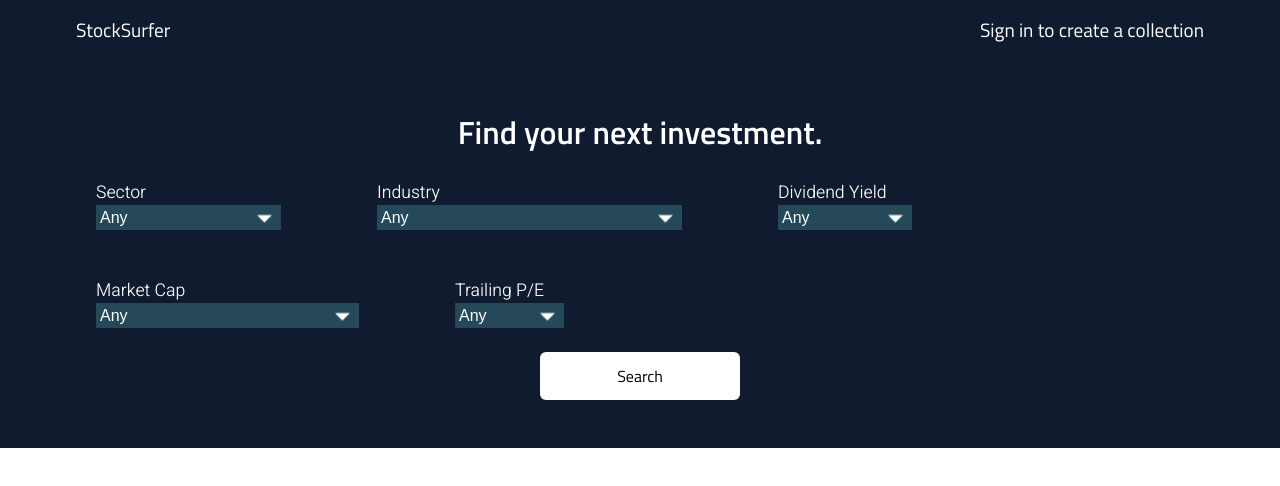
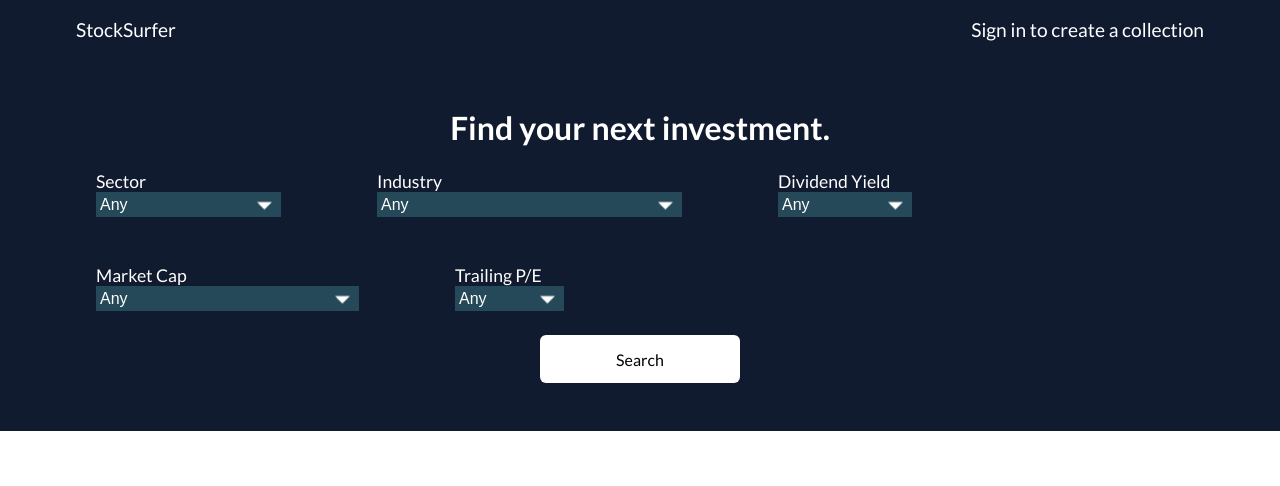
Before and after one commit to henryliang2/stock-screener, a React (Create React App) app: page /search in a window 1280 px wide. Shown: the top 486 px of the page. Built offline with nearby package versions, Linux system fonts and the light colour scheme.

Commit message:
changed font styling

```diff
--- a/src/App.css
+++ b/src/App.css
@@ -1,5 +1,8 @@
-@import url('https://fonts.googleapis.com/css2?family=Heebo:wght@300&display=swap');
-@import url('https://fonts.googleapis.com/css2?family=Titillium+Web:wght@200;300;400;600&display=swap');
+@import url('https://fonts.googleapis.com/css2?family=Lato:wght@300;400;700&display=swap');
+
+body {
+  font-family: 'Lato', 'Arial', 'sans-serif';
+}
 
 a {
   color: inherit;
@@ -22,7 +25,7 @@ a {
 }
 
 .profile__button {
-  font-family: 'Titillium Web', 'Heebo', 'Arial', 'sans-serif';
+  font-family: 'inherit';
   font-size: 1rem;
   background: #111b30;
   margin: auto;
--- a/src/components/Company.js
+++ b/src/components/Company.js
@@ -95,10 +95,6 @@ const Company = (props) => {
           }
         </div>
       </div>
-
-    <button onClick={() => {console.log(companyProfile)}}>companyProfile</button>
-    <button onClick={() => {console.log(newsArticles)}}>newsArticles</button>
-
     </div>
   );
 
--- a/src/styles/Company.css
+++ b/src/styles/Company.css
@@ -1,12 +1,14 @@
-@import url('https://fonts.googleapis.com/css2?family=Heebo:wght@300;600&display=swap');
+@import url('https://fonts.googleapis.com/css2?family=Lato:wght@300;400;700&display=swap');
 
 .company {
   margin: auto;
   width: 100%;
   max-width: 1200px;
+  font-family: 'Lato', 'Arial', 'sans-serif';
 }
 
 .company__header {
+  font-family: 'Lato', 'Arial', 'sans-serif';
   display: flex;
   justify-content: space-between;
   margin: 24px;
@@ -36,14 +38,14 @@
 }
 
 .company__headerinfo {
-  font-family: 'Heebo', 'Arial', 'sans-serif';
+  font-family: 'Lato', 'Arial', 'sans-serif';
   margin-left: 48px;
   display: inline-block;
   padding-top: 12px;
 }
 
 .company__description {
-  font-family: 'Titillium Web', 'Heebo', 'Arial', 'Helvetica', 'sans-serif';
+  font-family: 'Lato', 'Arial', 'sans-serif';
   font-weight: 300;
   padding-right: 48px;
 }
@@ -53,27 +55,27 @@
 }
 
 .company__name {
-  font-family: 'Titillium Web', 'Heebo', 'Arial', 'Helvetica', 'sans-serif';
+  font-family: 'Lato', 'Arial', 'sans-serif';
   font-weight: 400;
   font-size: 2.6rem;
 }
 
 .company__symbol {
-  font-family: inherit;
+  font-family: 'Lato', 'Arial', 'sans-serif';
   font-size: 1.2rem;
   color: #888;
   display: inline-block;
 }
 
 .company__price {
-  font-family: inherit;
+  font-family: 'Lato', 'Arial', 'sans-serif';
   font-size: 1.2rem;
   display: inline-block;
   margin-left: 48px;
 }
 
 .company__priceChange {
-  font-family: inherit;
+  font-family: 'Lato', 'Arial', 'sans-serif';
   font-size: 1.2rem;
   display: inline-block;
   margin-left: 6px;
@@ -82,9 +84,11 @@
 .company__info {
   display: grid;
   grid-template-columns: 1fr 1fr;
+  font-family: 'Lato', 'Arial', 'sans-serif';
 }
 
 .company__info-line {
+  font-family: 'Lato', 'Arial', 'sans-serif';
   margin-top: 12px;
 }
 
@@ -95,7 +99,7 @@
 }
 
 .fundamentals__container {
-  font-family: 'Heebo', 'Arial', 'sans-serif';
+  font-family: 'Lato', 'Arial', 'sans-serif';
   display: inline-block;
   margin: 0 24px;
   align-self: center;
@@ -107,7 +111,7 @@
 
 .article {
   opacity: 0;
-  font-family: 'Titillium Web', 'Heebo', 'Arial', 'Helvetica', 'sans-serif';
+  font-family: 'Lato', 'Arial', 'sans-serif';
   display: flex;
   margin-bottom: 24px;
 }
@@ -121,9 +125,9 @@
 }
 
 .article__headline {
-  font-family: inherit;
+  font-family: 'Lato', 'Arial', 'sans-serif';
   font-size: 1.1rem;
-  font-weight: 600;
+  font-weight: 700;
 }
 
 .article__headline > a:hover {
@@ -131,13 +135,13 @@
 }
 
 .article__summary {
-  font-family: inherit;
+  font-family: 'Lato', 'Arial', 'sans-serif';
   font-weight: 300;
   font-size: 0.9rem;
 }
 
 .article__source {
-  font-family: inherit;
+  font-family: 'Lato', 'Arial', 'sans-serif';
   font-size: 0.9rem;
   color: #888;
 }
--- a/src/styles/CompanyCard.css
+++ b/src/styles/CompanyCard.css
@@ -1,7 +1,7 @@
 
 .company-card {
   padding: 24px;
-  font-family: 'Titillium Web', 'Heebo', 'Arial', 'Helvetica', 'sans-serif';
+  font-family: inherit;
   background: white;
   border-radius: 6px;
   display: grid;
@@ -110,8 +110,8 @@
 }
 
 .profile__resultcount {
-  font-family: 'Titillium Web', 'Heebo', 'Arial', 'Helvetica', 'sans-serif';
-  font-weight: 600;
+  font-family: 'inherit';
+  font-weight: 700;
   font-size: 3rem;
   width: 90vw;
   max-width: 1200px;
@@ -121,8 +121,9 @@
 .company-card__button {
   display: block;
   margin-top: 12px;
+  padding: 2px 6px;
   color: white;
-  font-family: 'Titillium Web', 'Heebo', 'Arial', 'Helvetica', 'sans-serif';
+  font-family: 'Lato', 'Arial', 'sans-serif';
   font-size: 0.9rem;
   border: none;
   border-radius: 6px;
--- a/src/styles/Landing.css
+++ b/src/styles/Landing.css
@@ -18,16 +18,19 @@
 
   justify-content: center;
   align-items: center;
-  font-family: 'Titillium Web', 'Heebo', 'Arial', 'Helvetica', 'sans-serif';
+  font-family: inherit;
   color: white;
 }
 
 .landing__title {
   font-size: 3.6rem;
+  font-weight: 700;
 }
 
 .landing__desc {
   font-size: 1.8rem;
+  font-weight: 300;
+  margin-bottom: 48px;
 }
 
 .landing__image > img {
@@ -40,7 +43,7 @@
   width: 240px;
   height: 48px;
   background: white;
-  font-family: 'Titillium Web', 'Heebo', 'Arial', 'Helvetica', 'sans-serif';
+  font-family: inherit;
   color: #222;
   border-radius: 4px;
   font-size: 1.1rem;
--- a/src/styles/Navigation.css
+++ b/src/styles/Navigation.css
@@ -15,7 +15,7 @@
 }
 
 .nav__logo {
-  font-family: 'Titillium Web', 'Heebo', 'Arial', 'Helvetica', 'sans-serif';
+  font-family: inherit;
   font-size: 1.2rem;
   color: white;
   line-height: 60px;
@@ -32,7 +32,7 @@
 }
 
 .nav__collection-button {
-  font-family: 'Titillium Web', 'Heebo', 'Arial', 'Helvetica', 'sans-serif';
+  font-family: inherit;
   color: black;
   height: 60px;
   padding: 0 12px;
@@ -58,7 +58,7 @@
 
 .nav__user {
   display: flex;
-  font-family: 'Titillium Web', 'Heebo', 'Arial', 'Helvetica', 'sans-serif';
+  font-family: inherit;
   line-height: 60px;
   color: white;
 }
--- a/src/styles/SearchForm.css
+++ b/src/styles/SearchForm.css
@@ -1,7 +1,7 @@
-@import url('https://fonts.googleapis.com/css2?family=Heebo:wght@300&display=swap');
+@import url('https://fonts.googleapis.com/css2?family=Lato:wght@300;400;700&display=swap');
 
 option {
-  font-family: 'Heebo', 'Arial', 'sans-serif';
+  font-family: 'Lato', 'Arial', 'sans-serif';
   font-size: 1rem;
 }
 
@@ -15,8 +15,8 @@ option {
   display: block;
   text-align: center;
   margin: auto;
-  font-family: 'Titillium Web', 'Heebo', 'Arial', 'sans-serif';
-  font-weight: 600;
+  font-family: 'Lato', 'Arial', 'sans-serif';
+  font-weight: 700;
   font-size: 2rem;
   color: white;
 }
@@ -37,7 +37,7 @@ option {
 .searchform__submit-button {
   min-width: 200px;
   min-height: 48px;
-  font-family: 'Titillium Web', 'Heebo', 'Arial', 'sans-serif';
+  font-family: inherit;
   font-size: 1rem;
   color: black;
   background: white;
@@ -68,7 +68,7 @@ option {
 }
 
 label {
-  font-family: 'Heebo', 'Arial', 'sans-serif';
+  font-family: 'Lato', 'Arial', 'sans-serif';
   font-size: 1.1rem;
   display: block;
   color: white;
--- a/src/styles/UserProfile.css
+++ b/src/styles/UserProfile.css
@@ -20,7 +20,7 @@
 }
 
 .userprofile__name {
-  font-family: 'Titillium Web', 'Heebo', 'Arial', 'sans-serif';
+  font-family: inherit;
   font-size: 2rem;
   color: black;
   margin-left: 24px;
```
